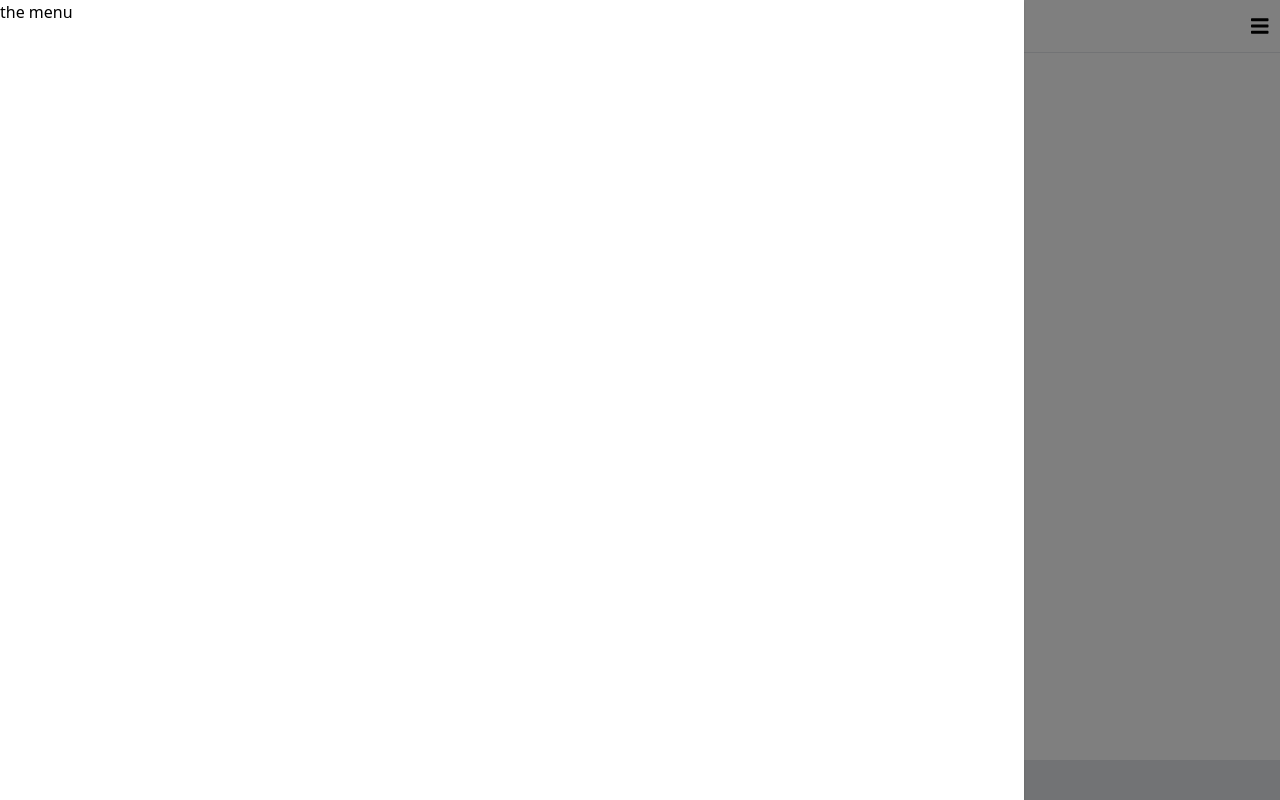
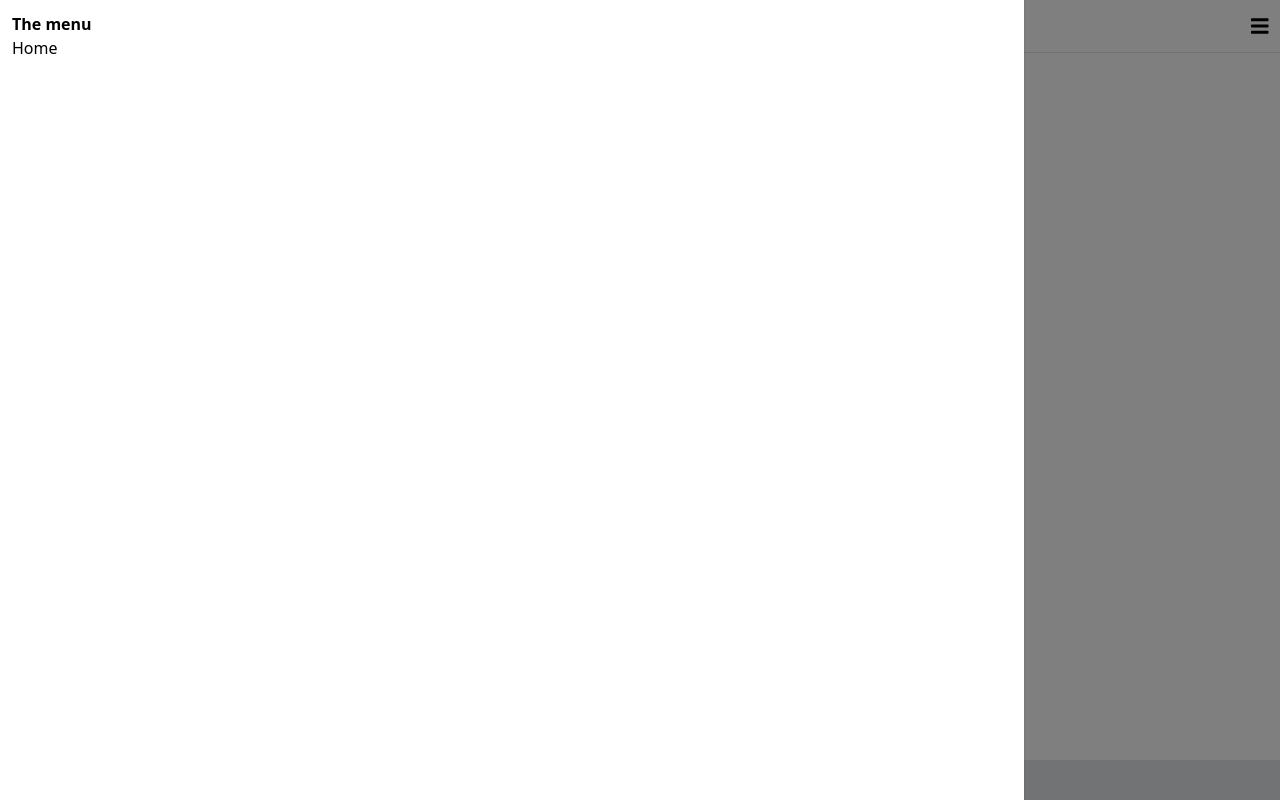
Before and after one commit to trmlnm/learning-react-tutorial, a React (Create React App) app: page / in a window 1280 px wide. Both pictures are taken after a click on the icon 1259 px from the left and 25 px from the top of the page. Built offline with nearby package versions, Linux system fonts and the light colour scheme.

Commit message:
add spring animations to menu, still a placeholder

```diff
--- a/package.json
+++ b/package.json
@@ -15,6 +15,7 @@
     "react": "^17.0.1",
     "react-dom": "^17.0.1",
     "react-scripts": "4.0.1",
+    "react-spring": "^8.0.27",
     "tailwindcss": "^2.0.1",
     "web-vitals": "^0.2.4"
   },
--- a/src/Components/Navigation.js
+++ b/src/Components/Navigation.js
@@ -1,26 +1,24 @@
 import React, { useState } from 'react';
 import { FontAwesome, FontAwesomeIcon } from '@fortawesome/react-fontawesome';
 import { faBars } from '@fortawesome/free-solid-svg-icons';
+import { useTransition, animated } from 'react-spring';
 
 function Navigation() {
 
     const [showMenu, setShowMenu] = useState(false)
 
-    let menu
-    let menuMask
+    const maskTransitions = useTransition(showMenu, null, {
+        from: {position: 'absolute', opacity: 0},
+        enter: {opacity: 1},
+        leave: {opacity: 0}
+    })
 
-    if(showMenu) {
-        menu = <div className="fixed bg-white top-0 left-0 w-4/5 h-full z-50 shadow">
-            the menu
-        </div>
+    const menuTransitions = useTransition(showMenu, null, {
+        from: {opacity: 0, transform: 'translateX(-100%)'},
+        enter: {opacity: 1, transform: 'translateX(0%)'},
+        leave: {opacity: 0, transform: 'translateX(-100%)'}
+    })
 
-        menuMask = <div
-            className="bg-black-t-50 fixed top-0 left-0 w-full h-full z-50"
-            onClick={() => setShowMenu(false)}
-         >
-
-         </div>
-    }
     return(
         <nav>
             <span className="text-xl">
@@ -30,8 +28,28 @@
             />
             </span>
 
-            { menuMask }
-            { menu }
+            {
+                maskTransitions.map(({ item, key, props }) =>
+                    item && <animated.div key={key} style={props}
+                    className="bg-black-t-50 fixed top-0 left-0 w-full h-full z-50"
+                    onClick={() => setShowMenu(false)}
+                    >
+                    </animated.div>)
+            }
+
+            {
+                menuTransitions.map(({ item, key, props }) =>
+                    item && <animated.div key={key} style={props}
+                    className="fixed bg-white top-0 left-0 w-4/5 h-full z-50 shadow p-3"
+                    >
+                        <span className="font-bold">
+                            The menu
+                        </span>
+                        <ul>
+                            <li>Home</li>
+                        </ul>
+                    </animated.div>)
+            }
         </nav>
     )
 }
```
Also changed, not shown: 1 other file (tests, documents, lock files or other folders).
